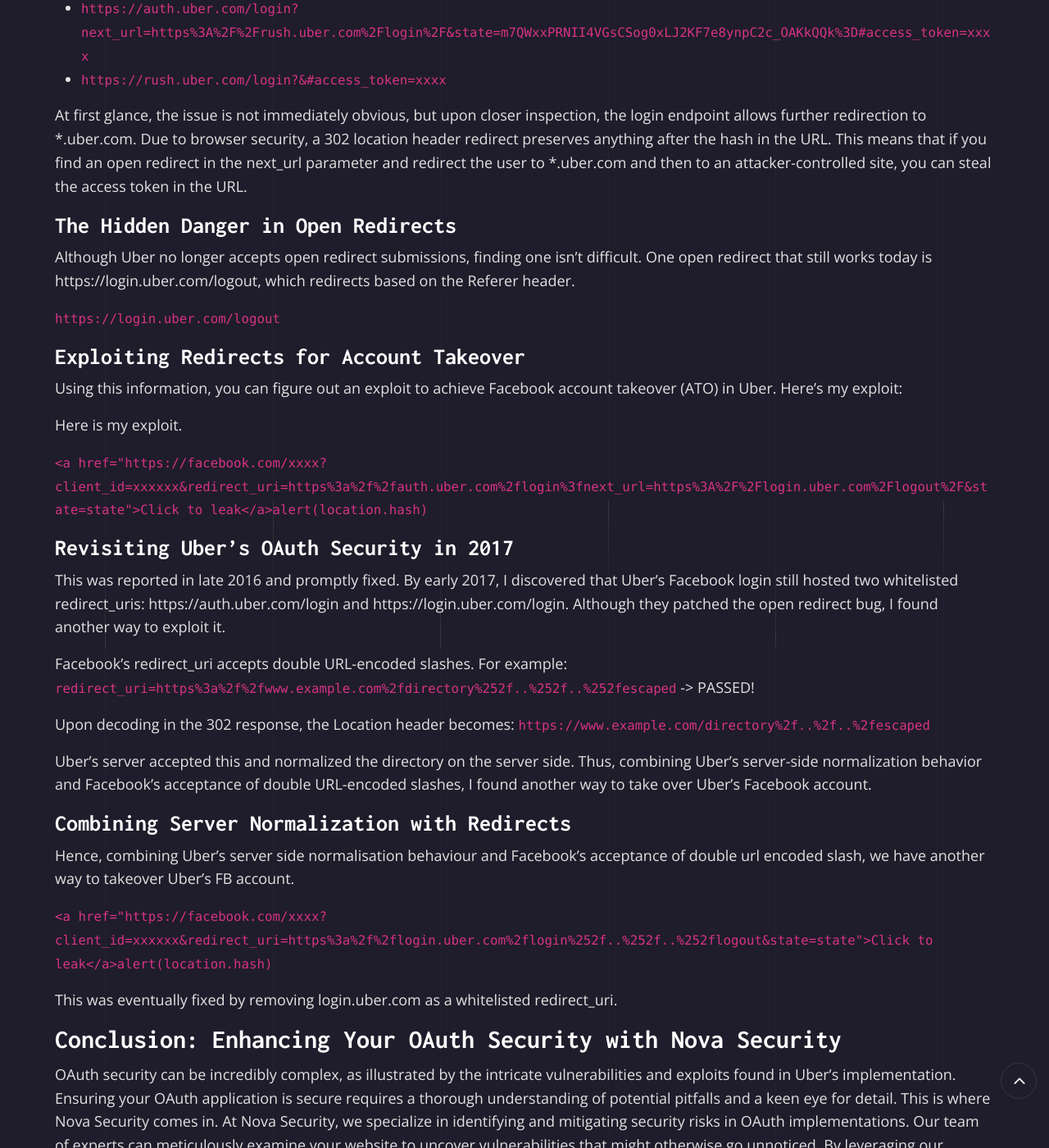
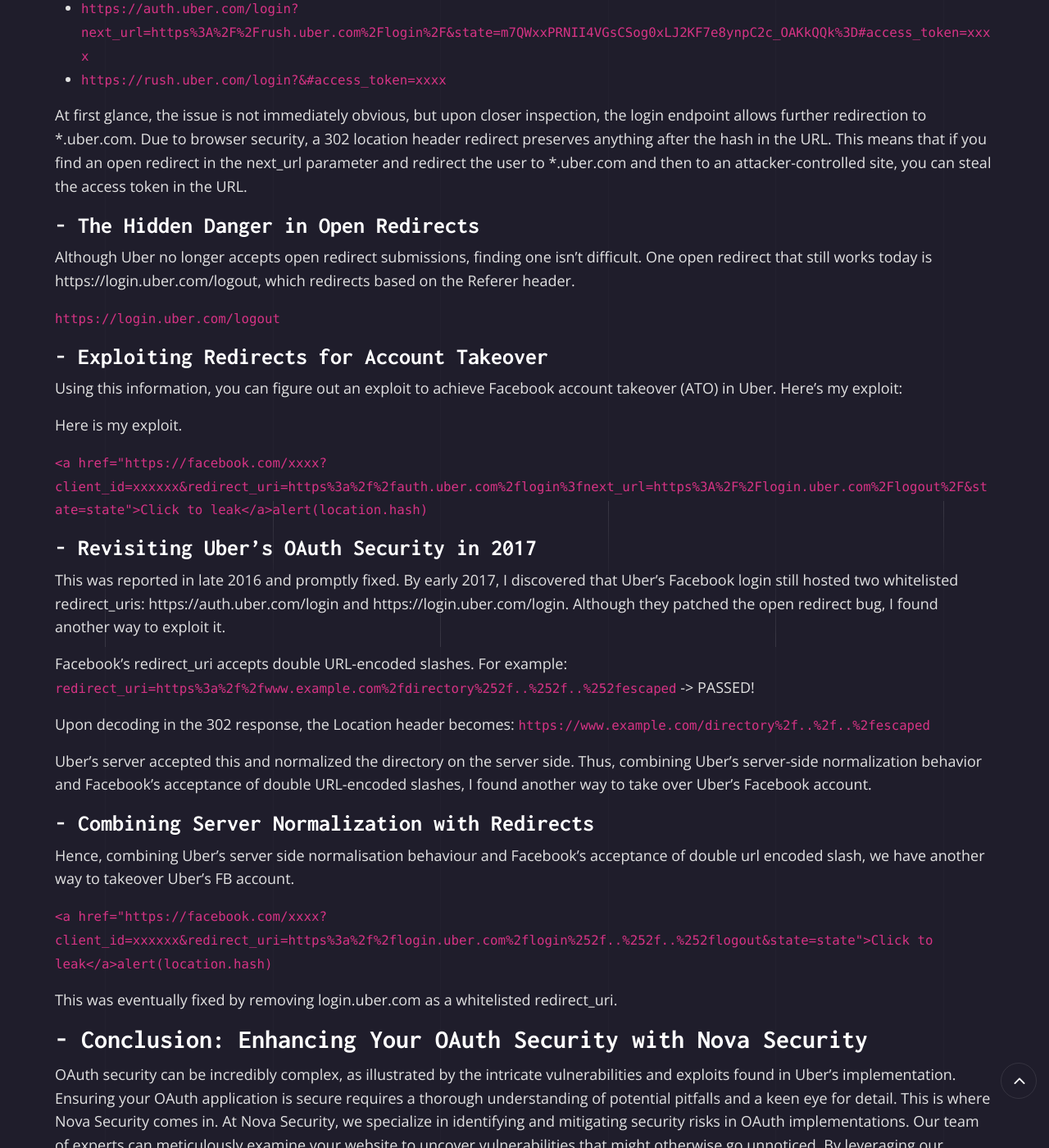
Before and after one commit to novasecuritynz/site, a Jekyll site: the page built from _posts/2024-06-10-uber-navigating-the-complexities-of-redirect-uri-a-bug-bounty-journey.md, in a window 1280 px wide and 1400 px high, scrolled down 1856 px. Shown: the whole window at 82% size. Built offline with Jekyll 4.4.1, drawn with Linux system fonts in a browser that asks for light colours; some of the changed text lies outside the part shown.

```diff
--- a/_posts/2024-06-10-uber-navigating-the-complexities-of-redirect-uri-a-bug-bounty-journey.md
+++ b/_posts/2024-06-10-uber-navigating-the-complexities-of-redirect-uri-a-bug-bounty-journey.md
@@ -10,10 +10,10 @@ categories: [Software, Innovation]
 bodyClass: blog-single
 ---
 
-### Introduction
+### - Introduction
 In my bug hunting endeavors, I rely on manual techniques rather than automation tools like sqlmap, sublist3r, or jsparser. My setup includes a Burp Pro license on my MacBook Pro and a VPS server for occasional brute-forcing of endpoints to create proof of concepts. This is why I don't often share tools or methodologies—because I don't use them. Instead, my hobby involves scrutinizing 15,000 requests daily through Burp, focusing on sites like uber.com, uberinternal.com, and yahoo.com. I don't chase after reflective or stored XSS unless they're obvious. I test where the site leads me, especially examining variations of redirect_uri in OAuth implementations. My findings are often irregular and spontaneous, which may answer some of the questions I receive from various channels.
 
-### A Lesser-Known Facebook redirect_uri Trick
+### - A Lesser-Known Facebook redirect_uri Trick
 Today, I'm sharing a lesser-known Facebook redirect_uri trick I discovered. Back in 2016, Uber allowed Facebook login on both login.uber.com and auth.uber.com. The login flow looked like this:
 
 - `https://facebook.com/xxxx?client_id=xxxxxx&redirect_uri=https%3a%2f%2fauth.uber.com%2flogin%3fnext_url=https%3A%2F%2Frush.uber.com%2Flogin%2F&state=m7QWxxPRNII4VGsCSog0xLJ2KF7e8ynpC2c_OAKkQQk%3D`
@@ -23,19 +23,19 @@ Today, I'm sharing a lesser-known Facebook redirect_uri trick I discovered. Back
 
 At first glance, the issue is not immediately obvious, but upon closer inspection, the login endpoint allows further redirection to *.uber.com. Due to browser security, a 302 location header redirect preserves anything after the hash in the URL. This means that if you find an open redirect in the next_url parameter and redirect the user to *.uber.com and then to an attacker-controlled site, you can steal the access token in the URL.
 
-### The Hidden Danger in Open Redirects
+### - The Hidden Danger in Open Redirects
 Although Uber no longer accepts open redirect submissions, finding one isn't difficult. One open redirect that still works today is https://login.uber.com/logout, which redirects based on the Referer header.
 
 `https://login.uber.com/logout`
 
-### Exploiting Redirects for Account Takeover
+### - Exploiting Redirects for Account Takeover
 Using this information, you can figure out an exploit to achieve Facebook account takeover (ATO) in Uber. Here's my exploit:
 
 Here is my exploit.
 
 `<a href="https://facebook.com/xxxx?client_id=xxxxxx&redirect_uri=https%3a%2f%2fauth.uber.com%2flogin%3fnext_url=https%3A%2F%2Flogin.uber.com%2Flogout%2F&state=state">Click to leak</a>alert(location.hash)`
 
-### Revisiting Uber's OAuth Security in 2017
+### - Revisiting Uber's OAuth Security in 2017
 This was reported in late 2016 and promptly fixed. By early 2017, I discovered that Uber's Facebook login still hosted two whitelisted redirect_uris: https://auth.uber.com/login and https://login.uber.com/login. Although they patched the open redirect bug, I found another way to exploit it.
 
 Facebook's redirect_uri accepts double URL-encoded slashes. For example:
@@ -45,14 +45,14 @@ Upon decoding in the 302 response, the Location header becomes: `https://www.exa
 
 Uber's server accepted this and normalized the directory on the server side. Thus, combining Uber's server-side normalization behavior and Facebook's acceptance of double URL-encoded slashes, I found another way to take over Uber's Facebook account.
 
-### Combining Server Normalization with Redirects
+### - Combining Server Normalization with Redirects
 Hence, combining Uber’s server side normalisation behaviour and Facebook’s acceptance of double url encoded slash, we have another way to takeover Uber’s FB account.
 
 `<a href="https://facebook.com/xxxx?client_id=xxxxxx&redirect_uri=https%3a%2f%2flogin.uber.com%2flogin%252f..%252f..%252flogout&state=state">Click to leak</a>alert(location.hash)`
 
 This was eventually fixed by removing login.uber.com as a whitelisted redirect_uri.
 
-## Conclusion: Enhancing Your OAuth Security with Nova Security
+## - Conclusion: Enhancing Your OAuth Security with Nova Security
 OAuth security can be incredibly complex, as illustrated by the intricate vulnerabilities and exploits found in Uber's implementation. Ensuring your OAuth application is secure requires a thorough understanding of potential pitfalls and a keen eye for detail. This is where Nova Security comes in.
 At Nova Security, we specialize in identifying and mitigating security risks in OAuth implementations. Our team of experts can meticulously examine your website to uncover vulnerabilities that might otherwise go unnoticed. By leveraging our expertise, you can safeguard your application against unauthorized access, data breaches, and other security threats.
 
```
